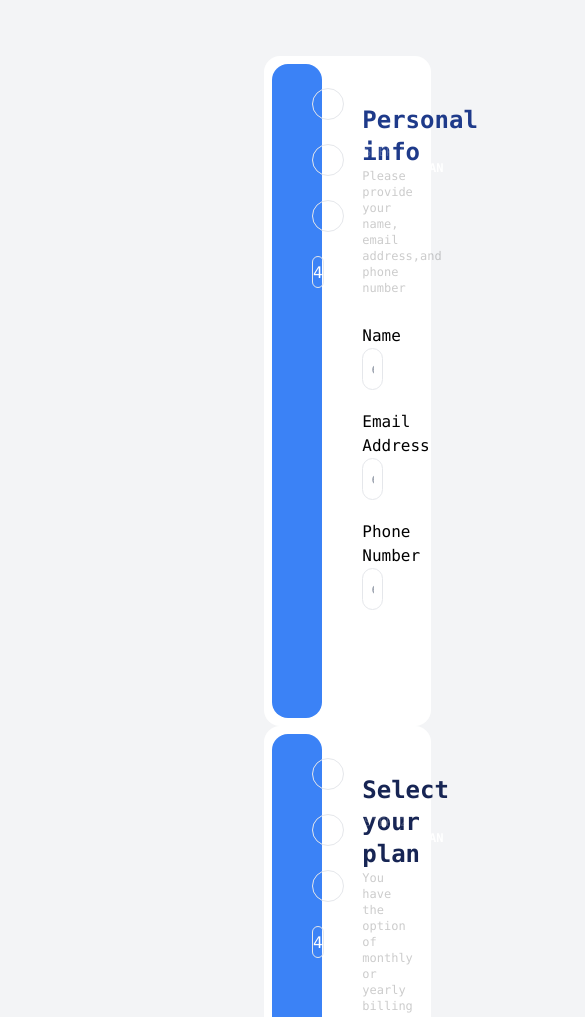
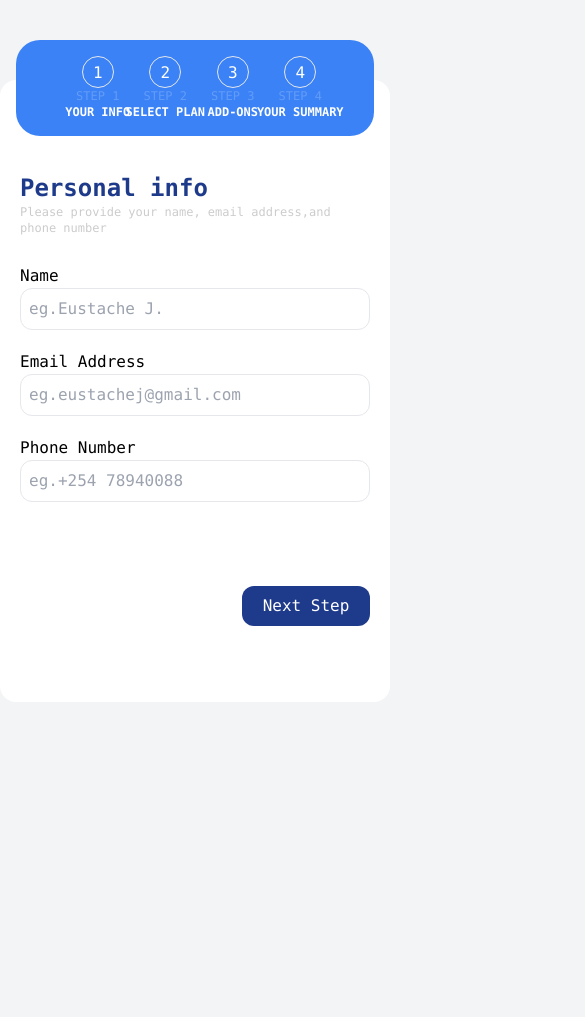
Before and after one commit to Eustachekamala/multi-step-form--main, a website: page src/index.html in a window 390 px wide. Shown: the top 1017 px of the page, 585 px wide, since content can reach past the window. After the commit the page ends 844 px from the top, so only its background shows below. Drawn offline with Linux system fonts and the light colour scheme.

Commit message:
update project multi-step-form

```diff
--- a/src/index.html
+++ b/src/index.html
@@ -6,65 +6,68 @@
     <link rel="stylesheet" href="../src/index.css" />
     <title>Multi-step-form--main</title>
   </head>
-  <body class="bg-gray-100 p-14 font-mono">
+  <body class="bg-gray-100 lg:p-14 font-mono">
     <!--Section of step one-->
-    <section class="text-center w-3/5 bg-white p-2 mx-52 rounded-2xl">
-      <div class="flex flex-row w-full h-3/5">
-        <div class="w-1/3 bg-blue-500 rounded-2xl">
-          <ul class="text-white px-5 m-5 w-52">
-            <li class="flex flex-row my-6">
+    <section class="text-center lg:w-3/5 sm:w-2/5 bg-white lg:p-2 lg:mx-52 sm:mx-0 rounded-2xl">
+      <div class="lg:flex lg:flex-row lg:my-0 flex flex-col my-20 w-full h-3/5">
+        <div class="lg:h-full lg:w-1/3 w-full lg:p-0 p-4">
+          <div class="lg:flex lg:flex-col lg:h-80 h-24 w-full flex flex-row justify-around space-x-2 pr-24 pt-4 lg:-mt-0  -mt-14 lg:w-full bg-blue-500 lg:rounded-2xl rounded-b-3xl rounded-t-3xl">
+          <ul class="text-white lg:m-5 m-0 px-2 lg:w-52 w-10">
+            <li class="lg:flex lg:flex-row flex flex-col">
               <p
-                class="w-8 h-8 border active:bg-slate-200 active:text-black cursor-pointer rounded-full items-center py-1"
+                class="lg:w-8 lg:h-8 w-8 h-8 lg:mx-0 mx-12 border active:bg-slate-200 active:text-black cursor-pointer rounded-full items-center py-1"
               >
                 1
               </p>
-              <div class="flex flex-col align-sub w-32 text-xs text-start px-5">
+              <div class="flex flex-col align-sub w-32 text-xs lg:text-start text-center lg:px-5">
                 <p class="opacity-20">STEP 1</p>
                 <p class="font-bold">YOUR INFO</p>
               </div>
             </li>
           </ul>
-          <ul class="text-white px-5 m-5 w-52">
-            <li class="flex flex-row my-6">
+          <ul class="text-white lg:m-5 lg:px-5 m-0 px-2 lg:w-52 w-10">
+            <li class="lg:flex lg:flex-row flex flex-col">
               <p
-                class="w-8 h-8 border active:bg-slate-200 active:text-black cursor-pointer rounded-full items-center py-1"
+                class="lg:w-8 lg:h-8 w-8 h-8 lg:mx-0 mx-12 border active:bg-slate-200 active:text-black cursor-pointer rounded-full items-center py-1"
               >
                 2
               </p>
-              <div class="flex flex-col align-sub w-32 text-xs text-start px-5">
+              <div class="flex flex-col align-sub w-32 text-xs lg:text-start text-center lg:px-5">
                 <p class="opacity-20">STEP 2</p>
                 <p class="font-bold">SELECT PLAN</p>
               </div>
             </li>
           </ul>
-          <ul class="text-white px-5 m-5 w-52">
-            <li class="flex flex-row my-6">
+          <ul class="text-white lg:m-5 lg:px-5 m-0 px-2 lg:w-52 w-10">
+            <li class="lg:flex lg:flex-row flex flex-col">
               <p
-                class="w-8 h-8 border active:bg-slate-200 active:text-black cursor-pointer rounded-full items-center py-1"
+                class="lg:w-8 lg:h-8 w-8 h-8 lg:mx-0 mx-12 border active:bg-slate-200 active:text-black cursor-pointer rounded-full items-center py-1"
               >
                 3
               </p>
-              <div class="flex flex-col align-sub w-32 text-xs text-start px-5">
+              <div class="flex flex-col align-sub w-32 text-xs lg:text-start text-center lg:px-5">
                 <p class="opacity-20">STEP 3</p>
                 <p class="font-bold">ADD-ONS</p>
               </div>
             </li>
           </ul>
-          <ul class="text-white px-5 m-5">
-            <li class="flex flex-row my-6">
+          <ul class="text-white lg:m-5 lg:px-5 m-0 px-2 lg:w-52 w-10">
+            <li class="lg:flex lg:flex-row flex flex-col">
               <p
-                class="w-8 h-8 border active:bg-slate-200 active:text-black cursor-pointer rounded-full items-center py-1"
+                class="lg:w-8 lg:h-8 w-8 h-8 lg:mx-0 mx-12 border active:bg-slate-200 active:text-black cursor-pointer rounded-full items-center py-1"
               >
                 4
               </p>
-              <div class="flex flex-col align-sub w-32 text-xs text-start px-5">
+              <div class="flex flex-col align-sub w-32 text-xs lg:text-start text-center lg:px-5">
                 <p class="opacity-20">STEP 4</p>
-                <p class="font-bold">SUMMARY</p>
+                <p class="font-bold">YOUR SUMMARY</p>
               </div>
             </li>
           </ul>
         </div>
-        <form action="GET" class="w-8/12 text-start p-10">
+        </div>
+
+        <form action="GET" class="lg:w-8/12 w-full text-start lg:p-10 p-5">
           <h1 class="text-blue-900 text-2xl font-bold">Personal info</h1>
           <p class="opacity-20 text-xs">
             Please provide your name, email address,and phone number
@@ -101,19 +104,25 @@
               />
             </div>
           </div>
-          <button
-            class="h-10 w-32 bg-blue-900 text-white rounded-xl mx-64"
+          <div class="flex flex-row justify-between w-full">
+              <div>
+
+              </div>
+             <button
+            class="h-10 w-32 lg:my-0 my-14 bg-blue-900 text-white rounded-xl"
             type="submit"
             name="next"
           >
             Next Step
           </button>
+          </div>
+
         </form>
       </div>
     </section>
 
     <!--Section of step two 1-->
-    <section class="text-center w-3/5 bg-white p-2 mx-52 rounded-2xl">
+    <section class="text-center w-3/5 bg-white p-2 mx-52 rounded-2xl hidden">
       <div class="flex flex-row w-full h-3/5">
         <div class="w-1/3 bg-blue-500 rounded-2xl">
           <ul class="text-white px-5 m-5 w-52">
@@ -275,7 +284,7 @@
               Go Back
             </button>
             <button
-              class="h-10 w-32 bg-blue-950 text-white rounded-xl"
+              class="h-10 w-32 bg-blue-900 text-white rounded-xl"
               type="submit"
               name="next"
             >
@@ -286,7 +295,7 @@
       </div>
     </section>
     <!--Section of step two 2-->
-    <section class="text-center w-3/5 bg-white p-2 mx-52 rounded-2xl">
+    <section class="text-center w-3/5 bg-white p-2 mx-52 rounded-2xl hidden">
       <div class="flex flex-row w-full h-3/5">
         <div class="w-1/3 bg-blue-500 rounded-2xl">
           <ul class="text-white px-5 m-5 w-52">
@@ -444,7 +453,7 @@
               Go Back
             </button>
             <button
-              class="h-10 w-32 bg-blue-950 text-white rounded-xl"
+              class="h-10 w-32 bg-blue-900 text-white rounded-xl"
               type="submit"
               name="next"
             >
@@ -455,7 +464,7 @@
       </div>
     </section>
     <!--Section of step three 1-->
-    <section class="text-center w-3/5 bg-white p-2 mx-52 rounded-2xl">
+    <section class="text-center w-3/5 bg-white p-2 mx-52 rounded-2xl hidden">
       <div class="flex flex-row w-full h-3/5">
         <div class="w-1/3 bg-blue-500 rounded-2xl">
           <ul class="text-white px-5 m-5 w-52">
@@ -580,7 +589,7 @@
       </div>
     </section>
     <!--Section of step three 2-->
-    <section class="text-center w-3/5 bg-white p-2 mx-52 rounded-2xl">
+    <section class="text-center w-3/5 bg-white p-2 mx-52 rounded-2xl hidden">
       <div class="flex flex-row w-full h-3/5">
         <div class="w-1/3 bg-blue-500 rounded-2xl">
           <ul class="text-white px-5 m-5 w-52">
@@ -706,7 +715,7 @@
       </div>
     </section>
     <!--Section of step four 1-->
-    <section class="text-center w-3/5 bg-white p-2 mx-52 rounded-2xl">
+    <section class="text-center w-3/5 bg-white p-2 mx-52 rounded-2xl hidden">
       <div class="flex flex-row w-full h-3/5">
         <div class="w-1/3 bg-blue-500 rounded-2xl">
           <ul class="text-white px-5 m-5 w-52">
@@ -821,7 +830,7 @@
       </div>
     </section>
     <!--Section of step four 1-->
-    <section class="text-center w-3/5 bg-white p-2 mx-52 rounded-2xl">
+    <section class="text-center w-3/5 bg-white p-2 mx-52 rounded-2xl hidden">
       <div class="flex flex-row w-full h-3/5">
         <div class="w-1/3 bg-blue-500 rounded-2xl">
           <ul class="text-white px-5 m-5 w-52">
@@ -936,7 +945,7 @@
       </div>
     </section>
     <!--Section of step Finish-->
-    <section class="text-center w-3/5 bg-white p-2 mx-52 rounded-2xl">
+    <section class="text-center w-3/5 bg-white p-2 mx-52 rounded-2xl hidden">
       <div class="flex flex-row w-full h-3/5">
         <div class="w-1/3 bg-blue-500 rounded-2xl">
           <ul class="text-white px-5 m-5 w-52">
@@ -992,8 +1001,16 @@
             </li>
           </ul>
         </div>
-        <form action="GET" class="w-8/12 text-start p-10">
-
+        <form action="GET" class="w-8/12 text-center p-10">
+          <div class="flex flex-col p-12">
+            <p class="mx-24">
+                <svg width="80" height="80" fill="none" xmlns="http://www.w3.org/2000/svg"><circle cx="40" cy="40" r="30" fill="url(#a)"/><path d="M28 39.92 36.08 48l16-16" stroke="#fff" stroke-width="3"/><defs><linearGradient id="a" x1="-23.014" y1="11.507" x2="0" y2="91.507" gradientUnits="userSpaceOnUse"><stop stop-color="rgba(59, 130, 246, var(--tw-bg-opacity))"/><stop offset="1" stop-color="rgba(59, 130, 246, var(--tw-bg-opacity))"/></linearGradient></defs></svg>
+            </p>
+            <h3 class="text-2xl font-bold text-center">THANK YOU</h3>
+            <p class="mt-4 mb-6 text-xs text-center text-slate-400">Thanks form confirming your subscription! We hope you have fun using
+              our platform. If you ever need support, please feel free to email us at support@loremgaming.com
+            </p>
+        </div>
         </form>
       </div>
     </section>
```
Also changed, not shown: src/index.css.
